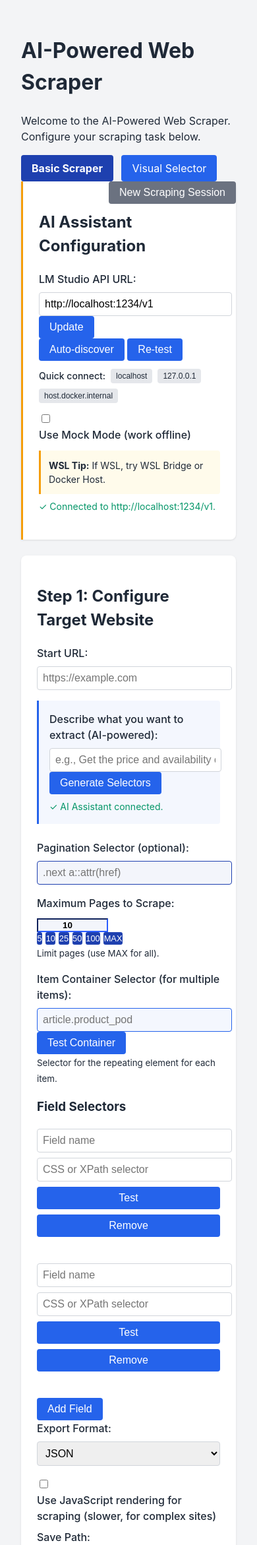
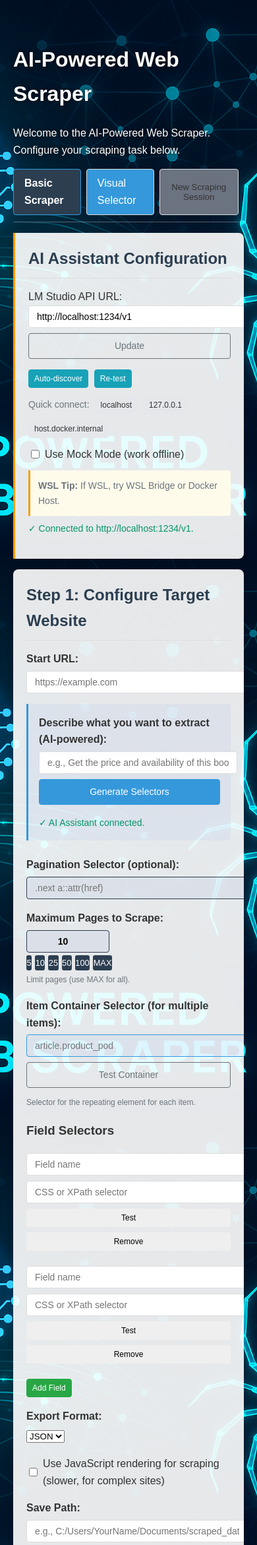
Before and after one commit to MarklarMarklar/webcrawler, a Flask app: page / in a window 390 px wide. Shown: the top 2342 px of the page at 66% size. Run offline with Flask 3, Linux system fonts and the light colour scheme; data that the repository does not hold is empty.

Commit message:
Update CSS styles and HTML structure for improved UI consistency. Changed color variables, added new styles for buttons and alerts, and enhanced layout responsiveness. Updated visual selector template with background image and refined container styles for better aesthetics.

```diff
--- a/static/css/style.css
+++ b/static/css/style.css
@@ -1,8 +1,11 @@
 :root {
-    --primary-color: #2563eb;
-    --secondary-color: #1e40af;
-    --background-color: #f3f4f6;
-    --text-color: #1f2937;
+    --primary-color: #3498db;
+    --secondary-color: #2c3e50;
+    --accent-color: #e74c3c;
+    --light-gray: #f8f9fa;
+    --border-color: #ddd;
+    --text-color: #333;
+    --background-color: #f5f5f5;
     --error-color: #dc2626;
     --success-color: #059669;
     --warning-color: #f59e0b;
@@ -10,147 +13,359 @@
 }
 
 body {
-    font-family: 'Inter', system-ui, -apple-system, sans-serif;
-    line-height: 1.5;
-    background-color: var(--background-color);
-    color: var(--text-color);
+    font-family: Arial, sans-serif;
     margin: 0;
     padding: 0;
+    background-image: url('../images/background.png');
+    background-size: cover;
+    background-position: center;
+    background-attachment: fixed;
+    color: var(--text-color);
+    line-height: 1.6;
 }
 
 .container {
     max-width: 1200px;
     margin: 0 auto;
-    padding: 2rem;
+    padding: 20px;
 }
 
 .card {
-    background: white;
+    background-color: rgba(255, 255, 255, 0.9);
     border-radius: 8px;
-    padding: 1.5rem;
-    box-shadow: 0 1px 3px rgba(0, 0, 0, 0.1);
-    margin-bottom: 1.5rem;
+    box-shadow: 0 2px 10px rgba(0, 0, 0, 0.1);
+    margin-bottom: 20px;
+    overflow: hidden;
+}
+
+.card-body {
+    padding: 20px;
+}
+
+.card-title {
+    color: var(--secondary-color);
+    margin-top: 0;
+    margin-bottom: 15px;
+    border-bottom: 1px solid var(--border-color);
+    padding-bottom: 10px;
 }
 
 .form-group {
-    margin-bottom: 1rem;
+    margin-bottom: 15px;
 }
 
-label {
+.form-label {
     display: block;
-    margin-bottom: 0.5rem;
-    font-weight: 500;
+    margin-bottom: 5px;
+    font-weight: bold;
 }
 
-input[type="text"], input[type="url"], select {
+.form-control {
     width: 100%;
-    padding: 0.5rem;
-    border: 1px solid #d1d5db;
+    padding: 8px 12px;
+    border: 1px solid var(--border-color);
     border-radius: 4px;
-    font-size: 1rem;
-    transition: border-color 0.2s, box-shadow 0.2s;
+    font-size: 14px;
 }
 
-input[type="text"]:focus, input[type="url"]:focus, select:focus {
+.form-control:focus {
+    border-color: var(--primary-color);
     outline: none;
-    border-color: var(--primary-color);
-    box-shadow: 0 0 0 3px rgba(37, 99, 235, 0.1);
+    box-shadow: 0 0 0 2px rgba(52, 152, 219, 0.25);
 }
 
-input.error {
-    border-color: var(--error-color);
-    background-color: #fef2f2;
+.form-text {
+    font-size: 12px;
+    color: #6c757d;
 }
 
-button {
-    background-color: var(--primary-color);
-    color: white;
-    padding: 0.5rem 1rem;
-    border: none;
+.form-check {
+    display: flex;
+    align-items: center;
+    margin-bottom: 10px;
+}
+
+.form-check-input {
+    margin-right: 8px;
+}
+
+.btn {
+    display: inline-block;
+    font-weight: 400;
+    text-align: center;
+    white-space: nowrap;
+    vertical-align: middle;
+    user-select: none;
+    border: 1px solid transparent;
+    padding: 8px 12px;
+    font-size: 14px;
+    line-height: 1.5;
     border-radius: 4px;
     cursor: pointer;
-    font-size: 1rem;
-    transition: background-color 0.2s, opacity 0.2s;
+    transition: all 0.15s ease-in-out;
 }
 
-button:hover {
-    background-color: var(--secondary-color);
-}
-
-button:disabled {
-    opacity: 0.7;
+.btn:disabled {
+    opacity: 0.65;
     cursor: not-allowed;
 }
 
-.selector-list {
-    list-style: none;
-    padding: 0;
+.btn-primary {
+    color: white;
+    background-color: var(--primary-color);
+    border-color: var(--primary-color);
 }
 
+.btn-primary:hover {
+    background-color: #2980b9;
+    border-color: #2980b9;
+}
+
+.btn-outline-secondary {
+    color: #6c757d;
+    background-color: transparent;
+    border-color: #6c757d;
+}
+
+.btn-outline-secondary:hover {
+    color: white;
+    background-color: #6c757d;
+    border-color: #6c757d;
+}
+
+.btn-success {
+    color: white;
+    background-color: #28a745;
+    border-color: #28a745;
+}
+
+.btn-danger {
+    color: white;
+    background-color: #dc3545;
+    border-color: #dc3545;
+}
+
+.btn-info {
+    color: white;
+    background-color: #17a2b8;
+    border-color: #17a2b8;
+}
+
+.btn-sm {
+    padding: 4px 8px;
+    font-size: 12px;
+}
+
+.input-group {
+    display: flex;
+    width: 100%;
+}
+
+.input-group .form-control {
+    flex: 1;
+    border-top-right-radius: 0;
+    border-bottom-right-radius: 0;
+}
+
+.input-group .btn {
+    border-top-left-radius: 0;
+    border-bottom-left-radius: 0;
+}
+
+.navigation-links {
+    display: flex;
+    margin-bottom: 15px;
+    border-bottom: 1px solid rgba(255, 255, 255, 0.3);
+    padding-bottom: 10px;
+}
+
+.nav-button {
+    padding: 8px 16px;
+    background-color: #f8f9fa;
+    border: 1px solid #ddd;
+    border-radius: 4px;
+    text-decoration: none;
+    color: var(--text-color);
+    margin-right: 8px;
+    cursor: pointer;
+    transition: all 0.2s;
+}
+
+.nav-button:hover {
+    background-color: #e9ecef;
+}
+
+.nav-button.active {
+    background-color: var(--primary-color);
+    color: white;
+    border-color: var(--primary-color);
+}
+
+.status-pending {
+    color: #ffc107;
+}
+
+.status-success {
+    color: #28a745;
+}
+
+.status-error {
+    color: #dc3545;
+}
+
+.status-warning {
+    color: #ffc107;
+}
+
+.status-info {
+    color: #17a2b8;
+}
+
+.status-ok {
+    color: #28a745;
+}
+
+.status-tip {
+    color: #6c757d;
+    font-style: italic;
+}
+
+.alert {
+    padding: 12px 15px;
+    margin-bottom: 15px;
+    border: 1px solid transparent;
+    border-radius: 4px;
+}
+
+.alert-success {
+    color: #155724;
+    background-color: #d4edda;
+    border-color: #c3e6cb;
+}
+
+.alert-danger {
+    color: #721c24;
+    background-color: #f8d7da;
+    border-color: #f5c6cb;
+}
+
+.alert-warning {
+    color: #856404;
+    background-color: #fff3cd;
+    border-color: #ffeeba;
+}
+
+.alert-info {
+    color: #0c5460;
+    background-color: #d1ecf1;
+    border-color: #bee5eb;
+}
+
+pre {
+    background-color: #f8f9fa;
+    border: 1px solid #ddd;
+    border-radius: 4px;
+    padding: 10px;
+    overflow-x: auto;
+    font-size: 13px;
+    line-height: 1.5;
+}
+
+.html-snippet-preview {
+    font-size: 12px;
+    max-height: 150px;
+    overflow-y: auto;
+    background-color: #f8f9fa;
+    padding: 8px;
+    border-radius: 4px;
+    border: 1px solid #ddd;
+}
+
+.mt-1 { margin-top: 0.25rem; }
+.mt-2 { margin-top: 0.5rem; }
+.mt-3 { margin-top: 1rem; }
+.mt-4 { margin-top: 1.5rem; }
+.mb-1 { margin-bottom: 0.25rem; }
+.mb-2 { margin-bottom: 0.5rem; }
+.mb-3 { margin-bottom: 1rem; }
+.mb-4 { margin-bottom: 1.5rem; }
+.ms-1 { margin-left: 0.25rem; }
+.me-1 { margin-right: 0.25rem; }
+.me-2 { margin-right: 0.5rem; }
+
 .selector-item {
-    display: grid;
-    grid-template-columns: 1fr 1fr auto auto;
-    gap: 0.5rem;
-    margin-bottom: 1rem;
-    align-items: start;
+    display: flex;
+    align-items: center;
+    margin-bottom: 10px;
+}
+
+.selector-item input:first-child {
+    width: 30%;
+    margin-right: 8px;
+}
+
+.selector-item input:nth-child(2) {
+    width: 50%;
+    margin-right: 8px;
+}
+
+.selector-item button {
+    margin-right: 4px;
 }
 
 .test-result {
-    grid-column: 1 / -1;
-    margin-top: 0.5rem;
-    padding: 0.75rem;
-    border-radius: 4px;
-    font-size: 0.875rem;
+    font-size: 13px;
+    margin-bottom: 15px;
+    padding-left: 8px;
+    border-left: 3px solid #ddd;
 }
 
-.test-result.success {
-    background-color: #dcfce7;
-    color: var(--success-color);
-    border: 1px solid #86efac;
+.quick-connect-options {
+    margin-top: 8px;
+    display: flex;
+    flex-wrap: wrap;
+    align-items: center;
+    gap: 5px;
 }
 
-.test-result.error {
-    background-color: #fee2e2;
-    color: var(--error-color);
-    border: 1px solid #fca5a5;
+.quick-connect-options span {
+    font-size: 13px;
+    color: #6c757d;
 }
 
-.loading {
-    display: inline-flex;
-    align-items: center;
-    justify-content: center;
-    color: var(--text-color);
-    font-style: italic;
+.page-limit-buttons {
+    display: flex;
+    flex-wrap: wrap;
+    gap: 5px;
 }
 
-.loading::after {
-    content: "...";
-    animation: loading 1.5s infinite;
-}
+@media (max-width: 768px) {
+    .selector-item {
+        flex-direction: column;
+        align-items: stretch;
+    }
 
-@keyframes loading {
-    0% { content: "."; }
-    33% { content: ".."; }
-    66% { content: "..."; }
-}
+    .selector-item input:first-child,
+    .selector-item input:nth-child(2) {
+        width: 100%;
+        margin-right: 0;
+        margin-bottom: 8px;
+    }
 
-pre {
-    background: #f8fafc;
-    padding: 1rem;
-    border-radius: 4px;
-    overflow-x: auto;
-    font-size: 0.875rem;
-    line-height: 1.7;
-    margin: 0;
-}
+    .selector-item button {
+        margin-right: 0;
+        margin-bottom: 4px;
+    }
 
-.error {
-    color: var(--error-color);
-    background-color: #fee2e2;
-    padding: 0.75rem;
-    border-radius: 4px;
-    border: 1px solid #fca5a5;
-    margin-top: 0.5rem;
+    .input-group {
+        flex-direction: column;
+    }
+
+    .input-group .form-control,
+    .input-group .btn {
+        border-radius: 4px;
+        margin-bottom: 8px;
+    }
 }
 
 /* New styles for AI assistant */
@@ -297,17 +512,6 @@ pre {
     border-left: 3px solid var(--warning-color);
     border-radius: 0 4px 4px 0;
     font-size: 0.875rem;
-}
-
-@media (max-width: 768px) {
-    .selector-item {
-        grid-template-columns: 1fr;
-        gap: 0.5rem;
-    }
-
-    .input-with-button {
-        flex-direction: column;
-    }
 }
 
 /* Add styling for mock mode elements */
@@ -567,3 +771,9 @@ pre {
     border-radius: 4px;
     font-size: 0.875rem;
 }
+
+/* Add styling for main title and text on dark background */
+.container h1, .container > p {
+    color: white;
+    text-shadow: 0 0 5px rgba(0, 0, 0, 0.7);
+}
```
Also changed, not shown: templates/visual_selector.html (+10 -1 lines), static/images/background.png (added).
